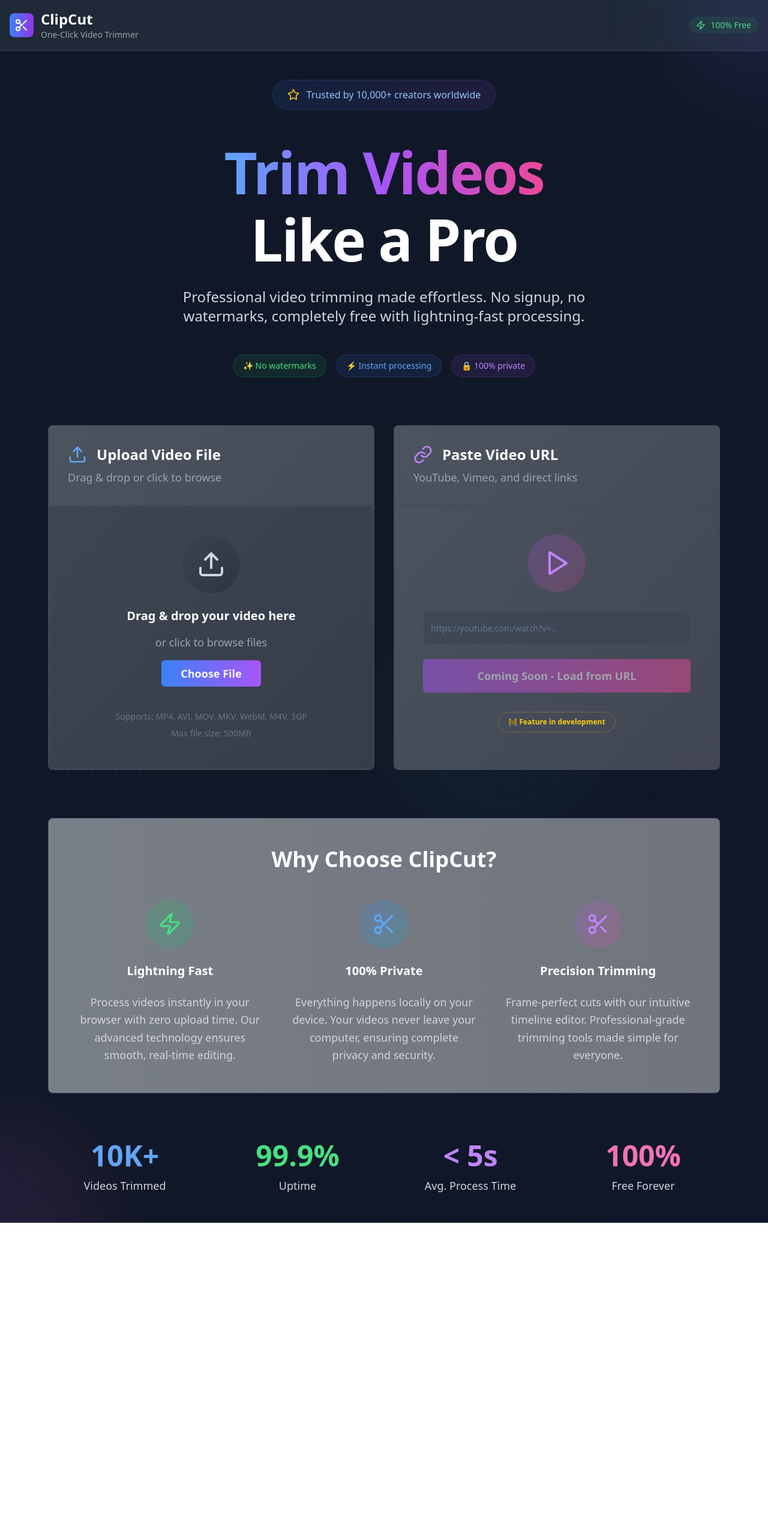
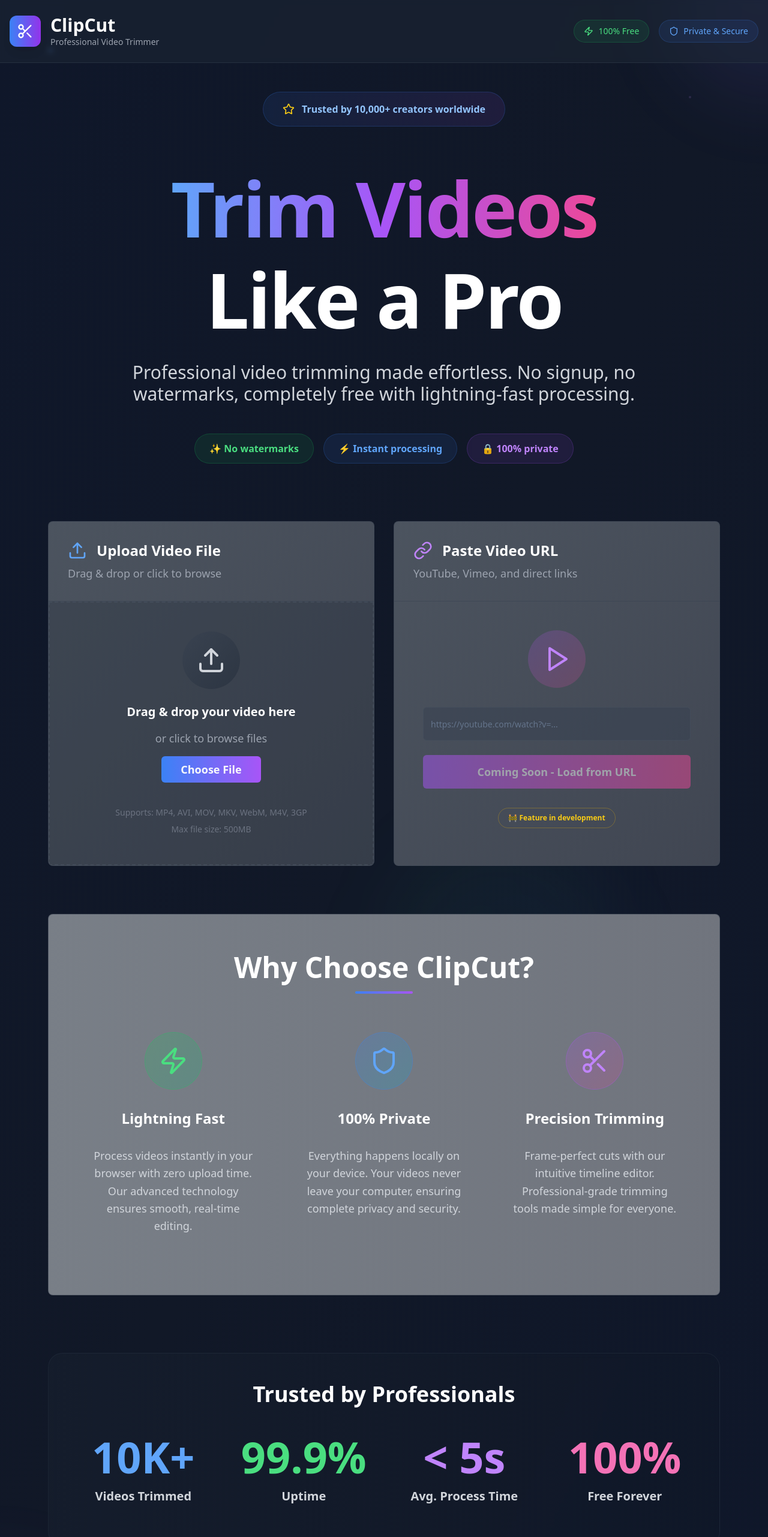
Before and after one commit to samuelbifalco/instant-clip-trimmer, a React (Vite) app: page / in a window 1280 px wide. Shown: the top 2563 px of the page at 60% size. Before the commit the page ends 2039 px from the top, so only its background shows below. Built offline with nearby package versions, Linux system fonts and the light colour scheme.

Commit message:
Refactor: Improve UI/UX across all pages
Improved the overall visual design and user experience of the application, including styling, spacing, and layout adjustments across all pages.

```diff
--- a/src/components/FeaturesSection.tsx
+++ b/src/components/FeaturesSection.tsx
@@ -1,46 +1,53 @@
 
-import { Zap, Scissors } from "lucide-react";
+import { Zap, Scissors, Shield } from "lucide-react";
 import { Card, CardContent } from "@/components/ui/card";
 
 export const FeaturesSection = () => {
   return (
-    <Card className="bg-gradient-to-r from-gray-800/60 to-gray-900/60 border-gray-700/50 backdrop-blur-sm mb-20">
-      <CardContent className="p-12">
-        <h3 className="text-4xl font-bold text-center mb-12 text-white">
-          Why Choose ClipCut?
-        </h3>
-        <div className="grid md:grid-cols-3 gap-12">
-          <div className="text-center space-y-6">
-            <div className="bg-gradient-to-br from-green-500/20 to-emerald-500/20 w-20 h-20 rounded-full flex items-center justify-center mx-auto">
-              <Zap className="h-10 w-10 text-green-400" />
+    <Card className="bg-gradient-to-r from-gray-800/60 to-gray-900/60 border-gray-700/50 backdrop-blur-sm mb-24 overflow-hidden">
+      <CardContent className="p-16">
+        <div className="text-center mb-16">
+          <h3 className="text-4xl md:text-5xl font-bold text-white mb-4">
+            Why Choose ClipCut?
+          </h3>
+          <div className="h-1 w-24 bg-gradient-to-r from-blue-500 to-purple-500 mx-auto rounded-full"></div>
+        </div>
+
+        <div className="grid md:grid-cols-3 gap-12 lg:gap-16">
+          <div className="text-center space-y-8 group">
+            <div className="bg-gradient-to-br from-green-500/20 to-emerald-500/20 w-24 h-24 rounded-full flex items-center justify-center mx-auto group-hover:scale-110 transition-transform duration-300 border border-green-500/30">
+              <Zap className="h-12 w-12 text-green-400" />
             </div>
-            <h4 className="font-bold text-white text-xl">Lightning Fast</h4>
+            <h4 className="font-bold text-white text-2xl">Lightning Fast</h4>
             <p className="text-gray-300 leading-relaxed text-lg">
               Process videos instantly in your browser with zero upload time.
               Our advanced technology ensures smooth, real-time editing.
             </p>
+            <div className="h-1 w-16 bg-gradient-to-r from-green-400 to-green-600 mx-auto rounded-full opacity-0 group-hover:opacity-100 transition-opacity duration-300"></div>
           </div>
 
-          <div className="text-center space-y-6">
-            <div className="bg-gradient-to-br from-blue-500/20 to-cyan-500/20 w-20 h-20 rounded-full flex items-center justify-center mx-auto">
-              <Scissors className="h-10 w-10 text-blue-400" />
+          <div className="text-center space-y-8 group">
+            <div className="bg-gradient-to-br from-blue-500/20 to-cyan-500/20 w-24 h-24 rounded-full flex items-center justify-center mx-auto group-hover:scale-110 transition-transform duration-300 border border-blue-500/30">
+              <Shield className="h-12 w-12 text-blue-400" />
             </div>
-            <h4 className="font-bold text-white text-xl">100% Private</h4>
+            <h4 className="font-bold text-white text-2xl">100% Private</h4>
             <p className="text-gray-300 leading-relaxed text-lg">
               Everything happens locally on your device. Your videos never
               leave your computer, ensuring complete privacy and security.
             </p>
+            <div className="h-1 w-16 bg-gradient-to-r from-blue-400 to-blue-600 mx-auto rounded-full opacity-0 group-hover:opacity-100 transition-opacity duration-300"></div>
           </div>
 
-          <div className="text-center space-y-6">
-            <div className="bg-gradient-to-br from-purple-500/20 to-pink-500/20 w-20 h-20 rounded-full flex items-center justify-center mx-auto">
-              <Scissors className="h-10 w-10 text-purple-400" />
+          <div className="text-center space-y-8 group">
+            <div className="bg-gradient-to-br from-purple-500/20 to-pink-500/20 w-24 h-24 rounded-full flex items-center justify-center mx-auto group-hover:scale-110 transition-transform duration-300 border border-purple-500/30">
+              <Scissors className="h-12 w-12 text-purple-400" />
             </div>
-            <h4 className="font-bold text-white text-xl">Precision Trimming</h4>
+            <h4 className="font-bold text-white text-2xl">Precision Trimming</h4>
             <p className="text-gray-300 leading-relaxed text-lg">
               Frame-perfect cuts with our intuitive timeline editor.
               Professional-grade trimming tools made simple for everyone.
             </p>
+            <div className="h-1 w-16 bg-gradient-to-r from-purple-400 to-purple-600 mx-auto rounded-full opacity-0 group-hover:opacity-100 transition-opacity duration-300"></div>
           </div>
         </div>
       </CardContent>
--- a/src/components/Header.tsx
+++ b/src/components/Header.tsx
@@ -1,23 +1,31 @@
 
-import { Scissors, Zap } from "lucide-react";
+import { Scissors, Zap, Shield } from "lucide-react";
+import { Badge } from "@/components/ui/badge";
 
 export const Header = () => {
   return (
-    <header className="bg-gray-800 border-b border-gray-700">
-      <div className="container mx-auto px-4 py-4">
+    <header className="bg-gray-800/50 border-b border-gray-700/50 backdrop-blur-sm sticky top-0 z-50">
+      <div className="container mx-auto px-4 py-6">
         <div className="flex items-center justify-between">
-          <div className="flex items-center space-x-3">
-            <div className="bg-gradient-to-r from-blue-500 to-purple-600 p-2 rounded-lg">
-              <Scissors className="h-6 w-6 text-white" />
+          <div className="flex items-center space-x-4">
+            <div className="bg-gradient-to-r from-blue-500 to-purple-600 p-3 rounded-xl shadow-lg">
+              <Scissors className="h-7 w-7 text-white" />
             </div>
             <div>
-              <h1 className="text-2xl font-bold text-white">ClipCut</h1>
-              <p className="text-sm text-gray-400">One-Click Video Trimmer</p>
+              <h1 className="text-3xl font-black text-white">ClipCut</h1>
+              <p className="text-sm text-gray-400 font-medium">Professional Video Trimmer</p>
             </div>
           </div>
-          <div className="flex items-center space-x-2 bg-green-500/10 px-3 py-1 rounded-full">
-            <Zap className="h-4 w-4 text-green-400" />
-            <span className="text-sm text-green-400 font-medium">100% Free</span>
+
+          <div className="flex items-center space-x-4">
+            <Badge variant="secondary" className="bg-green-500/10 text-green-400 border-green-500/20 px-4 py-2 text-sm font-medium">
+              <Zap className="h-4 w-4 mr-2" />
+              100% Free
+            </Badge>
+            <Badge variant="secondary" className="bg-blue-500/10 text-blue-400 border-blue-500/20 px-4 py-2 text-sm font-medium hidden sm:flex">
+              <Shield className="h-4 w-4 mr-2" />
+              Private & Secure
+            </Badge>
           </div>
         </div>
       </div>
--- a/src/components/HeroSection.tsx
+++ b/src/components/HeroSection.tsx
@@ -4,39 +4,41 @@ import { Badge } from "@/components/ui/badge";
 
 export const HeroSection = () => {
   return (
-    <div className="text-center mb-20 space-y-8">
-      <div className="inline-flex items-center bg-gradient-to-r from-blue-500/10 to-purple-500/10 border border-blue-500/20 rounded-full px-6 py-3 mb-6">
-        <Star className="h-5 w-5 text-yellow-400 mr-3" />
-        <span className="text-blue-300 font-medium">Trusted by 10,000+ creators worldwide</span>
+    <div className="text-center mb-24 space-y-10">
+      <div className="inline-flex items-center bg-gradient-to-r from-blue-500/10 to-purple-500/10 border border-blue-500/20 rounded-full px-8 py-4 mb-8 backdrop-blur-sm">
+        <Star className="h-5 w-5 text-yellow-400 mr-3 animate-pulse" />
+        <span className="text-blue-300 font-semibold">Trusted by 10,000+ creators worldwide</span>
       </div>
 
-      <div className="space-y-4">
-        <h1 className="text-6xl md:text-7xl lg:text-8xl font-black tracking-tight">
+      <div className="space-y-6">
+        <h1 className="text-6xl md:text-7xl lg:text-8xl xl:text-9xl font-black tracking-tight leading-none">
           <span className="bg-gradient-to-r from-blue-400 via-purple-500 to-pink-500 bg-clip-text text-transparent">
             Trim Videos
           </span>
         </h1>
-        <p className="text-6xl md:text-7xl lg:text-8xl font-black text-white tracking-tight">
+        <p className="text-6xl md:text-7xl lg:text-8xl xl:text-9xl font-black text-white tracking-tight leading-none">
           Like a Pro
         </p>
       </div>
 
-      <p className="text-xl md:text-2xl text-gray-300 max-w-3xl mx-auto leading-relaxed">
+      <div className="max-w-4xl mx-auto space-y-6">
+        <p className="text-xl md:text-2xl lg:text-3xl text-gray-300 leading-relaxed font-light">
           Professional video trimming made effortless. No signup, no watermarks,
           completely free with lightning-fast processing.
         </p>
 
-      <div className="flex flex-wrap justify-center gap-4 pt-4">
-        <Badge variant="secondary" className="bg-green-500/10 text-green-400 border-green-500/20 px-4 py-2 text-sm font-medium">
+        <div className="flex flex-wrap justify-center gap-4 pt-6">
+          <Badge variant="secondary" className="bg-green-500/10 text-green-400 border-green-500/20 px-6 py-3 text-base font-semibold backdrop-blur-sm">
             ✨ No watermarks
           </Badge>
-        <Badge variant="secondary" className="bg-blue-500/10 text-blue-400 border-blue-500/20 px-4 py-2 text-sm font-medium">
+          <Badge variant="secondary" className="bg-blue-500/10 text-blue-400 border-blue-500/20 px-6 py-3 text-base font-semibold backdrop-blur-sm">
             ⚡ Instant processing
           </Badge>
-        <Badge variant="secondary" className="bg-purple-500/10 text-purple-400 border-purple-500/20 px-4 py-2 text-sm font-medium">
+          <Badge variant="secondary" className="bg-purple-500/10 text-purple-400 border-purple-500/20 px-6 py-3 text-base font-semibold backdrop-blur-sm">
             🔒 100% private
           </Badge>
         </div>
       </div>
+    </div>
   );
 };
--- a/src/components/StatisticsSection.tsx
+++ b/src/components/StatisticsSection.tsx
@@ -1,23 +1,38 @@
 
 export const StatisticsSection = () => {
   return (
-    <div className="text-center">
-      <div className="grid grid-cols-2 md:grid-cols-4 gap-8">
-        <div className="space-y-3">
-          <div className="text-4xl md:text-5xl font-black text-blue-400">10K+</div>
-          <div className="text-gray-300 text-lg font-medium">Videos Trimmed</div>
+    <div className="text-center bg-gradient-to-r from-gray-800/30 to-gray-900/30 backdrop-blur-sm rounded-3xl p-12 border border-gray-700/30">
+      <h3 className="text-3xl md:text-4xl font-bold text-white mb-12">
+        Trusted by Professionals
+      </h3>
+      <div className="grid grid-cols-2 md:grid-cols-4 gap-8 md:gap-12">
+        <div className="space-y-4 group cursor-default">
+          <div className="text-5xl md:text-6xl lg:text-7xl font-black text-blue-400 group-hover:scale-110 transition-transform duration-300">
+            10K+
+          </div>
+          <div className="text-gray-300 text-lg md:text-xl font-semibold">Videos Trimmed</div>
+          <div className="h-1 w-16 bg-gradient-to-r from-blue-400 to-blue-600 mx-auto rounded-full opacity-0 group-hover:opacity-100 transition-opacity duration-300"></div>
         </div>
-        <div className="space-y-3">
-          <div className="text-4xl md:text-5xl font-black text-green-400">99.9%</div>
-          <div className="text-gray-300 text-lg font-medium">Uptime</div>
+        <div className="space-y-4 group cursor-default">
+          <div className="text-5xl md:text-6xl lg:text-7xl font-black text-green-400 group-hover:scale-110 transition-transform duration-300">
+            99.9%
+          </div>
+          <div className="text-gray-300 text-lg md:text-xl font-semibold">Uptime</div>
+          <div className="h-1 w-16 bg-gradient-to-r from-green-400 to-green-600 mx-auto rounded-full opacity-0 group-hover:opacity-100 transition-opacity duration-300"></div>
         </div>
-        <div className="space-y-3">
-          <div className="text-4xl md:text-5xl font-black text-purple-400">&lt; 5s</div>
-          <div className="text-gray-300 text-lg font-medium">Avg. Process Time</div>
+        <div className="space-y-4 group cursor-default">
+          <div className="text-5xl md:text-6xl lg:text-7xl font-black text-purple-400 group-hover:scale-110 transition-transform duration-300">
+            &lt; 5s
+          </div>
+          <div className="text-gray-300 text-lg md:text-xl font-semibold">Avg. Process Time</div>
+          <div className="h-1 w-16 bg-gradient-to-r from-purple-400 to-purple-600 mx-auto rounded-full opacity-0 group-hover:opacity-100 transition-opacity duration-300"></div>
         </div>
-        <div className="space-y-3">
-          <div className="text-4xl md:text-5xl font-black text-pink-400">100%</div>
-          <div className="text-gray-300 text-lg font-medium">Free Forever</div>
+        <div className="space-y-4 group cursor-default">
+          <div className="text-5xl md:text-6xl lg:text-7xl font-black text-pink-400 group-hover:scale-110 transition-transform duration-300">
+            100%
+          </div>
+          <div className="text-gray-300 text-lg md:text-xl font-semibold">Free Forever</div>
+          <div className="h-1 w-16 bg-gradient-to-r from-pink-400 to-pink-600 mx-auto rounded-full opacity-0 group-hover:opacity-100 transition-opacity duration-300"></div>
         </div>
       </div>
     </div>
--- a/src/pages/Index.tsx
+++ b/src/pages/Index.tsx
@@ -20,11 +20,16 @@ const Index = () => {
 
   return (
     <div className="min-h-screen bg-gradient-to-br from-slate-900 via-gray-900 to-slate-900 text-white relative overflow-hidden">
-      {/* Animated background elements */}
+      {/* Enhanced animated background elements */}
       <div className="absolute inset-0 overflow-hidden pointer-events-none">
         <div className="absolute -top-40 -right-40 w-80 h-80 bg-gradient-to-br from-blue-500/10 to-purple-500/10 rounded-full blur-3xl animate-float"></div>
         <div className="absolute -bottom-40 -left-40 w-80 h-80 bg-gradient-to-br from-purple-500/10 to-pink-500/10 rounded-full blur-3xl animate-float" style={{ animationDelay: '2s' }}></div>
         <div className="absolute top-1/2 left-1/2 transform -translate-x-1/2 -translate-y-1/2 w-96 h-96 bg-gradient-to-br from-green-500/5 to-blue-500/5 rounded-full blur-3xl animate-float" style={{ animationDelay: '4s' }}></div>
+
+        {/* Additional subtle background patterns */}
+        <div className="absolute top-20 left-20 w-2 h-2 bg-blue-400/30 rounded-full animate-pulse"></div>
+        <div className="absolute top-40 right-32 w-1 h-1 bg-purple-400/30 rounded-full animate-pulse" style={{ animationDelay: '1s' }}></div>
+        <div className="absolute bottom-32 left-1/3 w-1.5 h-1.5 bg-pink-400/30 rounded-full animate-pulse" style={{ animationDelay: '3s' }}></div>
       </div>
 
       <Header />
@@ -39,6 +44,15 @@ const Index = () => {
           />
         )}
       </main>
+
+      {/* Subtle footer */}
+      <footer className="relative z-10 border-t border-gray-800/50 mt-20">
+        <div className="container mx-auto px-4 py-8">
+          <div className="text-center text-gray-500 text-sm">
+            <p>© 2024 ClipCut. Professional video trimming made simple.</p>
+          </div>
+        </div>
+      </footer>
     </div>
   );
 };
--- a/src/pages/NotFound.tsx
+++ b/src/pages/NotFound.tsx
@@ -1,5 +1,9 @@
+
 import { useLocation } from "react-router-dom";
 import { useEffect } from "react";
+import { Button } from "@/components/ui/button";
+import { Card, CardContent } from "@/components/ui/card";
+import { ArrowLeft, Home } from "lucide-react";
 
 const NotFound = () => {
   const location = useLocation();
@@ -12,13 +16,65 @@ const NotFound = () => {
   }, [location.pathname]);
 
   return (
-    <div className="min-h-screen flex items-center justify-center bg-gray-100">
-      <div className="text-center">
-        <h1 className="text-4xl font-bold mb-4">404</h1>
-        <p className="text-xl text-gray-600 mb-4">Oops! Page not found</p>
-        <a href="/" className="text-blue-500 hover:text-blue-700 underline">
-          Return to Home
-        </a>
+    <div className="min-h-screen bg-gradient-to-br from-slate-900 via-gray-900 to-slate-900 text-white relative overflow-hidden">
+      {/* Animated background elements */}
+      <div className="absolute inset-0 overflow-hidden pointer-events-none">
+        <div className="absolute -top-40 -right-40 w-80 h-80 bg-gradient-to-br from-blue-500/10 to-purple-500/10 rounded-full blur-3xl animate-float"></div>
+        <div className="absolute -bottom-40 -left-40 w-80 h-80 bg-gradient-to-br from-purple-500/10 to-pink-500/10 rounded-full blur-3xl animate-float" style={{ animationDelay: '2s' }}></div>
+      </div>
+
+      <div className="relative z-10 min-h-screen flex items-center justify-center px-4">
+        <div className="max-w-2xl mx-auto text-center">
+          <Card className="bg-gradient-to-br from-gray-800/80 to-gray-900/80 border-gray-700/50 backdrop-blur-sm">
+            <CardContent className="p-12 space-y-8">
+              {/* Large 404 */}
+              <div className="space-y-4">
+                <h1 className="text-8xl md:text-9xl font-black bg-gradient-to-r from-blue-400 via-purple-500 to-pink-500 bg-clip-text text-transparent">
+                  404
+                </h1>
+                <div className="h-1 w-24 bg-gradient-to-r from-blue-500 to-purple-500 mx-auto rounded-full"></div>
+              </div>
+
+              {/* Error message */}
+              <div className="space-y-4">
+                <h2 className="text-3xl md:text-4xl font-bold text-white">
+                  Page Not Found
+                </h2>
+                <p className="text-xl text-gray-300 leading-relaxed max-w-lg mx-auto">
+                  Oops! The page you're looking for doesn't exist. It might have been moved or deleted.
+                </p>
+              </div>
+
+              {/* Action buttons */}
+              <div className="flex flex-col sm:flex-row gap-4 justify-center pt-4">
+                <Button
+                  onClick={() => window.history.back()}
+                  variant="outline"
+                  size="lg"
+                  className="border-gray-600 text-gray-300 hover:bg-gray-700 hover:text-white"
+                >
+                  <ArrowLeft className="h-5 w-5 mr-2" />
+                  Go Back
+                </Button>
+                <Button
+                  onClick={() => window.location.href = '/'}
+                  size="lg"
+                  className="bg-gradient-to-r from-blue-500 to-purple-500 hover:from-blue-600 hover:to-purple-600 text-white font-semibold"
+                >
+                  <Home className="h-5 w-5 mr-2" />
+                  Return Home
+                </Button>
+              </div>
+
+              {/* Error details */}
+              <div className="pt-8 border-t border-gray-700/50">
+                <p className="text-sm text-gray-500">
+                  Error code: 404 • Requested path: <code className="bg-gray-700/50 px-2 py-1 rounded text-gray-300">{location.pathname}</code>
+                </p>
+              </div>
+            </CardContent>
+          </Card>
+        </div>
       </div>
     </div>
   );
```
Lines whose indentation alone changed are shown as unchanged.
